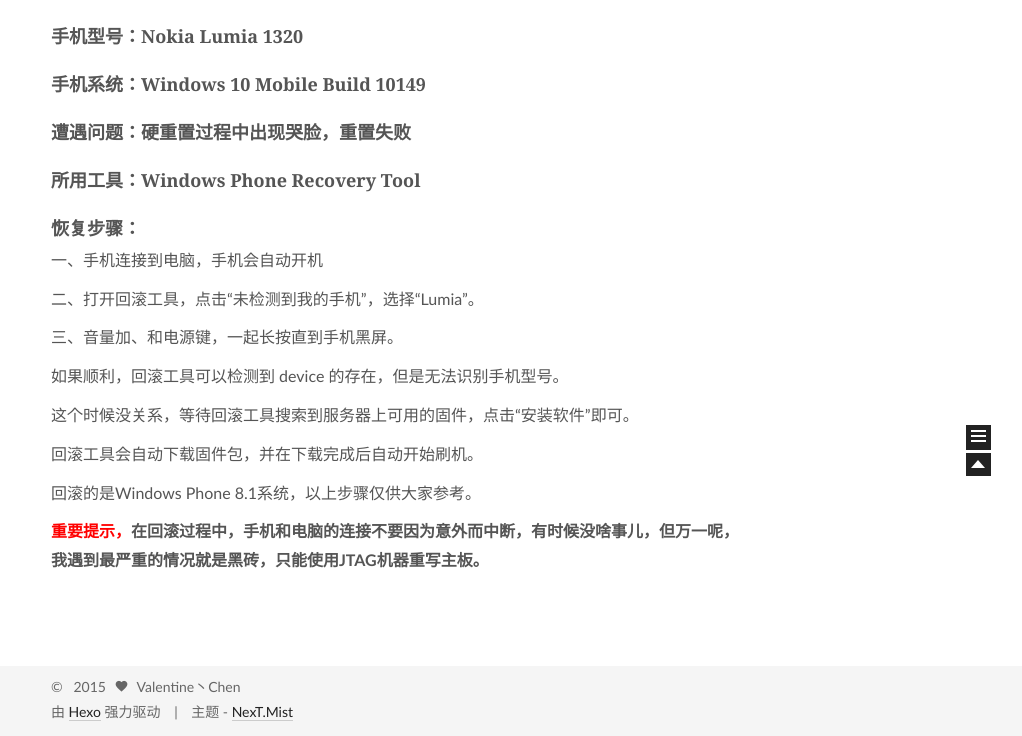
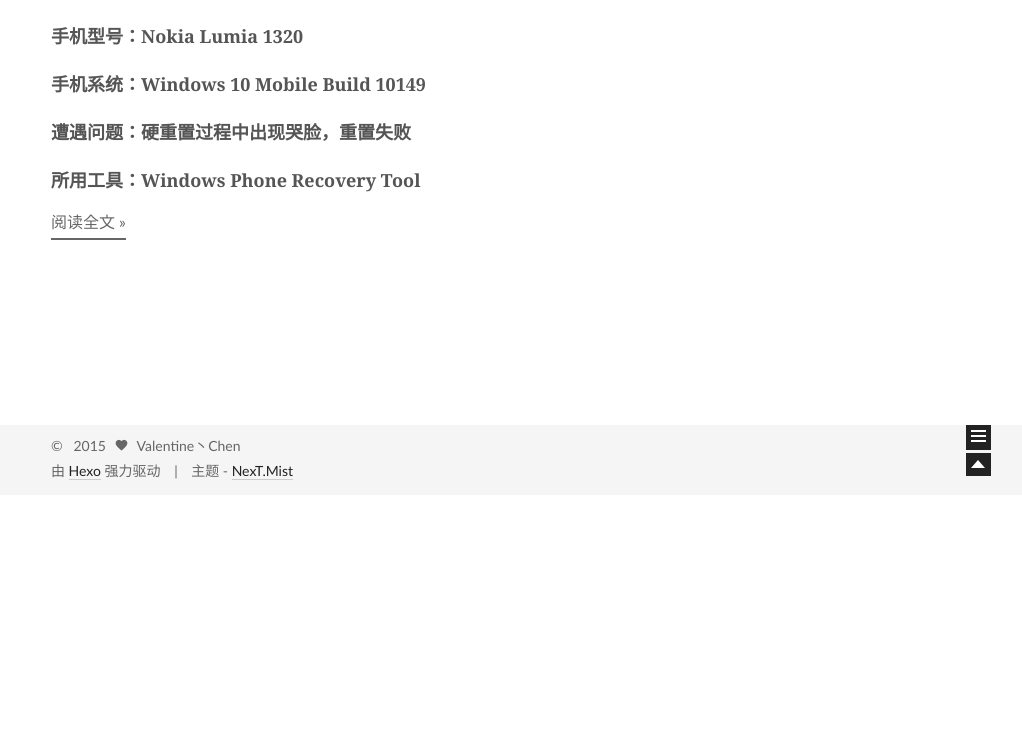
Before and after one commit to peerlessCx/peerlessCx.github.io, a plain HTML site: page index.html in a window 1280 px wide. Shown: the part 305-1041 px from the top of the page, without its empty margins (239-1261 px from the left). After the commit the page ends 800 px from the top, so only its background shows below. Drawn offline with Linux system fonts and the light colour scheme.

Commit message:
Site updated: 2015-06-29 11:28:38

```diff
--- a/css/main.css
+++ b/css/main.css
@@ -1149,7 +1149,7 @@
   width: 4px;
   height: 4px;
   border-radius: 50%;
-  background: #c9ff4a;
+  background: #179e1c;
 }
 .sidebar-nav {
   margin: 0;
--- a/index.html
+++ b/index.html
@@ -140,17 +140,11 @@
 		<h4>手机系统：Windows 10 Mobile Build 10149</h4>
 		<h4>遭遇问题：硬重置过程中出现哭脸，重置失败</h4>
 		<h4>所用工具：Windows Phone Recovery Tool</h4>
-		<h4>恢复步骤：</h4>
-		<p>一、手机连接到电脑，手机会自动开机</p>
-		<p>二、打开回滚工具，点击“未检测到我的手机”，选择“Lumia”。</p>
-		<p>三、音量加、和电源键，一起长按直到手机黑屏。</p>
-		<p>如果顺利，回滚工具可以检测到 device 的存在，但是无法识别手机型号。</p>
-		<p>这个时候没关系，等待回滚工具搜索到服务器上可用的固件，点击“安装软件”即可。</p>
-		<p>回滚工具会自动下载固件包，并在下载完成后自动开始刷机。</p>
-		<p>回滚的是Windows Phone 8.1系统，以上步骤仅供大家参考。</p>
-		<p><b><span style="color:#FF0000">重要提示，</span>在回滚过程中，手机和电脑的连接不要因为意外而中断，有时候没啥事儿，但万一呢，我遇到最严重的情况就是黑砖，只能使用JTAG机器重写主板。</b></p>
-	</body>
-</html>
+          <div class="post-more-link text-center">
+            <a class="btn" href="/2015/06/28/论1320重置过程中遭遇哭脸后如何恢复，仅供经验参考。/#more">
+              阅读全文 &raquo;
+            </a>
+          </div>
 
 
     </div>
```
Also changed, not shown: 2015/06/28/论1320重置过程中遭遇哭脸后如何恢复，仅供经验参考。/index.html (+1 -0 lines).
